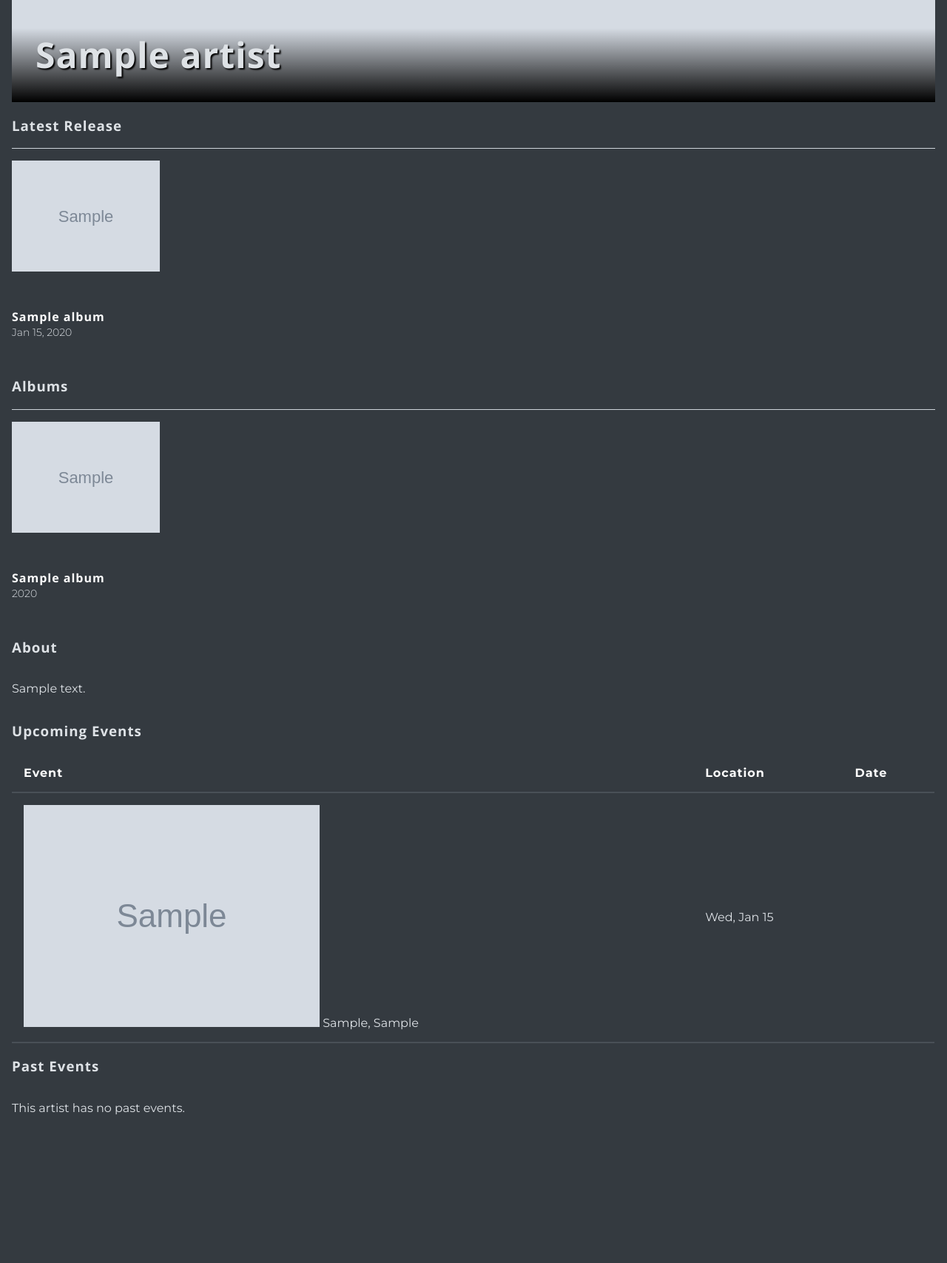
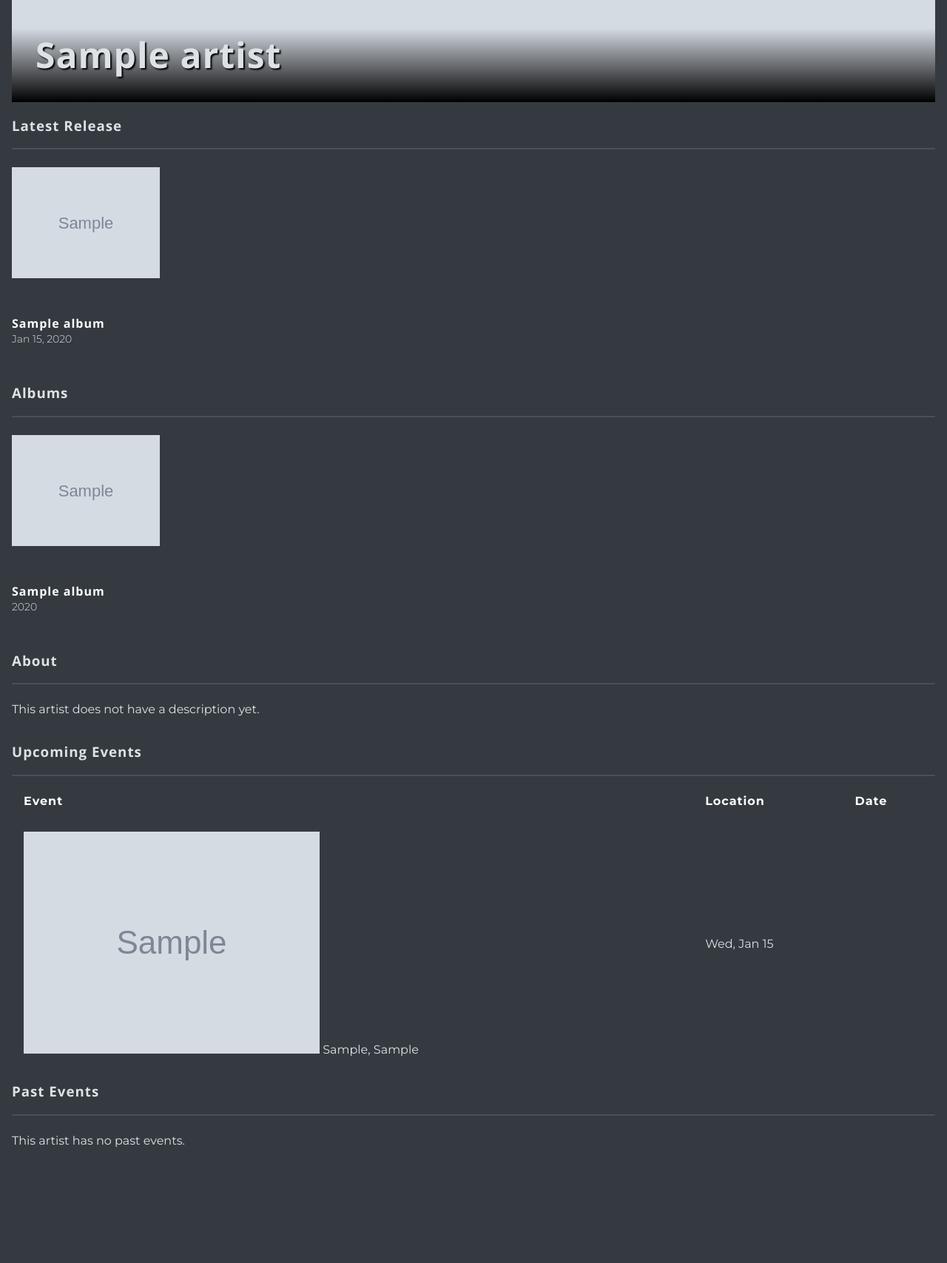
Before and after one commit to Punkweb/punkweb, a Django app: a page that uses punkweb/templates/music/artist.html in a window 1280 px wide. Shown: the part 417-2124 px from the top of the page at 74% size. Before the commit the page ends 1924 px from the top, so only its background shows below. Run offline with Django 3.2, Linux system fonts and the light colour scheme; tables that the repository leaves empty hold one stand-in row (values such as "Sample post"); grey boxes marked "Sample" are stand-in pictures; style sheets or scripts are compiled from the project's sources; some libraries are stand-ins or nearby versions.

Commit message:
Fixes some styling

```diff
--- a/punkweb/static/punkweb/css/artist-page.scss
+++ b/punkweb/static/punkweb/css/artist-page.scss
@@ -40,7 +40,6 @@
 
 .album {
   &List {
-    border-top: 1px solid $oc-gray-4;
     display: flex;
     flex-wrap: wrap;
     padding: 1rem 0;
@@ -66,7 +65,6 @@
 
 .artistAbout {
   p {
-    white-space: pre-wrap;
     margin: 0;
     padding: 1rem 0;
   }
@@ -74,7 +72,6 @@
 
 .eventsSection {
   p {
-    white-space: pre-wrap;
     margin: 0;
     padding: 1rem 0;
   }
--- a/punkweb/static/punkweb/css/elements.scss
+++ b/punkweb/static/punkweb/css/elements.scss
@@ -108,10 +108,10 @@
 }
 
 hr {
-  background-color: $oc-gray-4;
+  background-color: $oc-gray-7;
   border: 0;
   border-radius: 2px;
-  color: $oc-gray-4;
+  color: $oc-gray-7;
   height: 2px;
   width: 100%;
 }
@@ -199,6 +199,12 @@
   }
   tfoot {
     background-color: $oc-gray-9;
+  }
+}
+
+.noBorderTable {
+  tr {
+    border: none;
   }
 }
 
--- a/punkweb/templates/music/artist.html
+++ b/punkweb/templates/music/artist.html
@@ -14,6 +14,7 @@
     <h1 class="artistHeader__artistName">{{artist.name}}</h1>
   </div>
   <h3>Latest Release</h3>
+  <hr />
   <div class="albumList">
     <div class="albumContainer">
       <div class="albumImage">
@@ -24,6 +25,7 @@
     </div>
   </div>
   <h3>Albums</h3>
+  <hr />
   <div class="albumList">
     {% for album in albums %}
     <div class="albumContainer">
@@ -37,15 +39,21 @@
   </div>
   <div class="artistAbout">
     <h3>About</h3>
-    <p>{{artist.bio}}</p>
+    <hr />
+    {% if artist.bio.rendered %}
+    <p>{{artist.bio.rendered}}</p>
+    {% else %}
+    <p>This artist does not have a description yet.</p>
+    {% endif %}
   </div>
   <div class="eventsSection">
     <h3>Upcoming Events</h3>
+    <hr />
     {% if upcoming_events.count < 1 %}
     <p>This artist has no scheduled events.</p>
     {% else %}
     <div class="tableContainer">
-      <table>
+      <table class="noBorderTable">
         <thead>
           <tr>
             <th>Event</th>
@@ -67,11 +75,12 @@
   </div>
   <div class="eventsSection">
     <h3>Past Events</h3>
+    <hr />
     {% if past_events.count < 1 %}
     <p>This artist has no past events.</p>
     {% else %}
     <div class="tableContainer">
-      <table>
+      <table class="noBorderTable">
         <thead>
           <tr>
             <th>Event</th>
```
